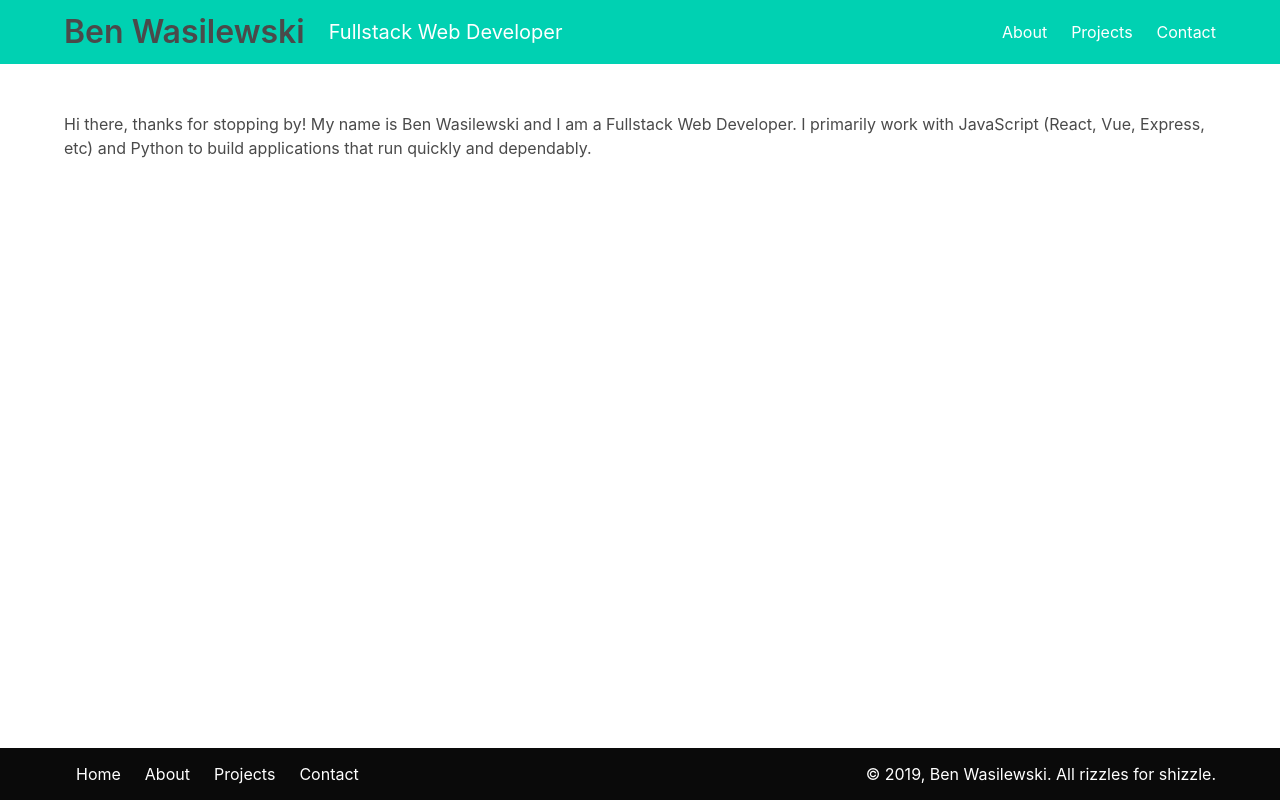
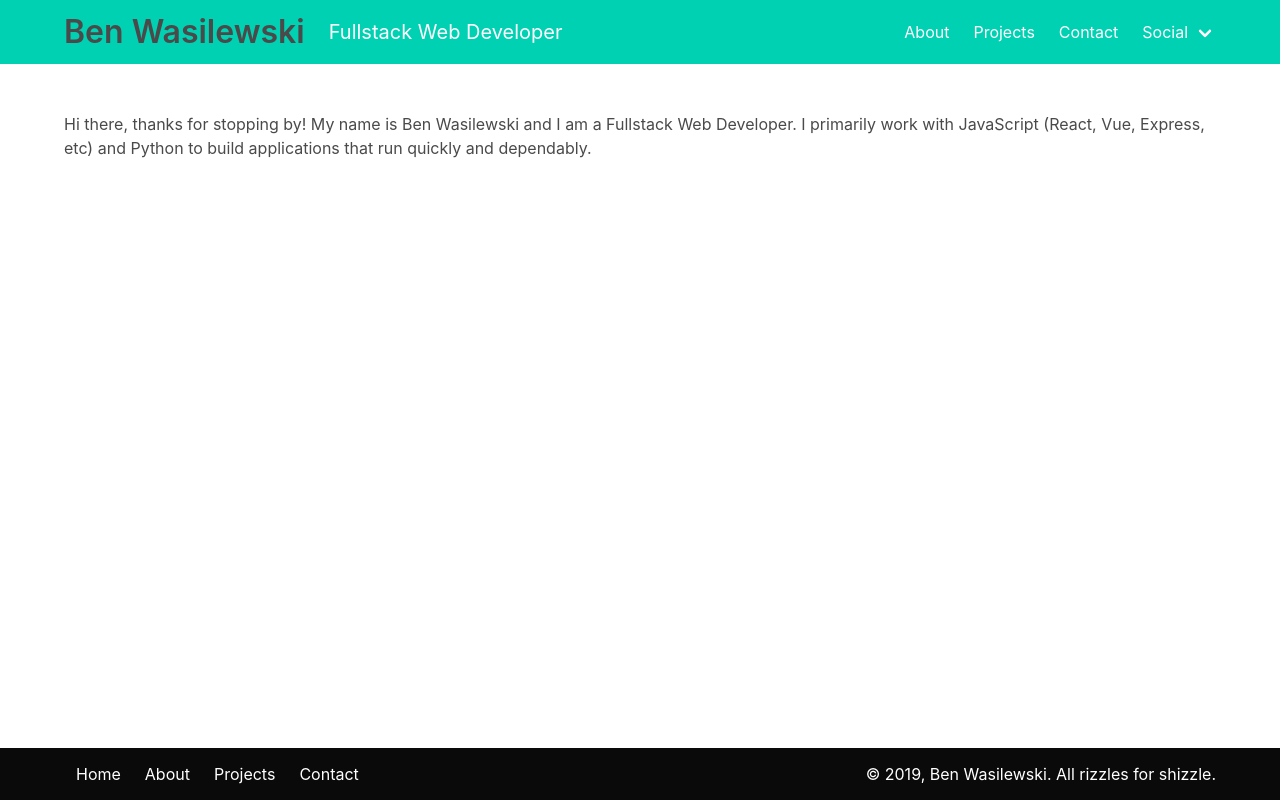
Before and after one commit to bwasilewski/benwas-gatsby, a Gatsby site: page / in a window 1280 px wide. Built offline with nearby package versions, Linux system fonts and the light colour scheme; Gatsby itself is replaced by a stand-in of ours.

Commit message:
Add social links to header nav

```diff
--- a/src/components/header.jsx
+++ b/src/components/header.jsx
@@ -3,6 +3,7 @@ import PropTypes from "prop-types"
 import React from "react"
 
 const Header = ({ siteTitle, siteSubtitle }) => (
+  <header>
     <nav className="navbar is-primary" role="navigation">
       <div className="container">
         <div className="navbar-brand">
@@ -19,10 +20,18 @@ const Header = ({ siteTitle, siteSubtitle }) => (
             <Link className="navbar-item" to="/about/">About</Link>
             <Link className="navbar-item" to="/projects/">Projects</Link>
             <Link className="navbar-item" to="/contact/">Contact</Link>
+            <div className="navbar-item is-hoverable has-dropdown">
+              <span className="navbar-link">Social</span>
+              <div className="navbar-dropdown">
+                <Link className="navbar-item">LinkedIn</Link>
+                <Link className="navbar-item">GitHub</Link>
+              </div>
+            </div>
           </div>
         </div>
       </div>
     </nav>
+  </header>
 )
 
 Header.propTypes = {
```
Lines whose indentation alone changed are shown as unchanged.
